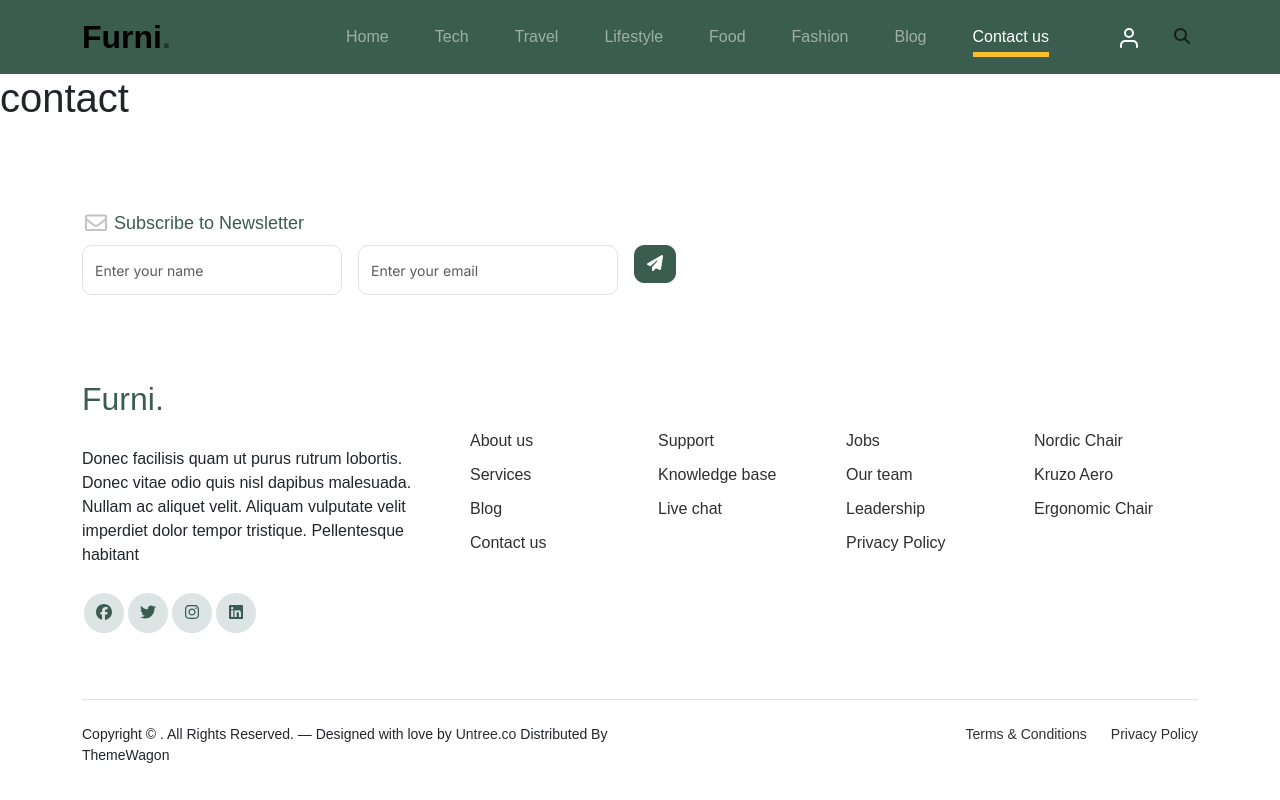
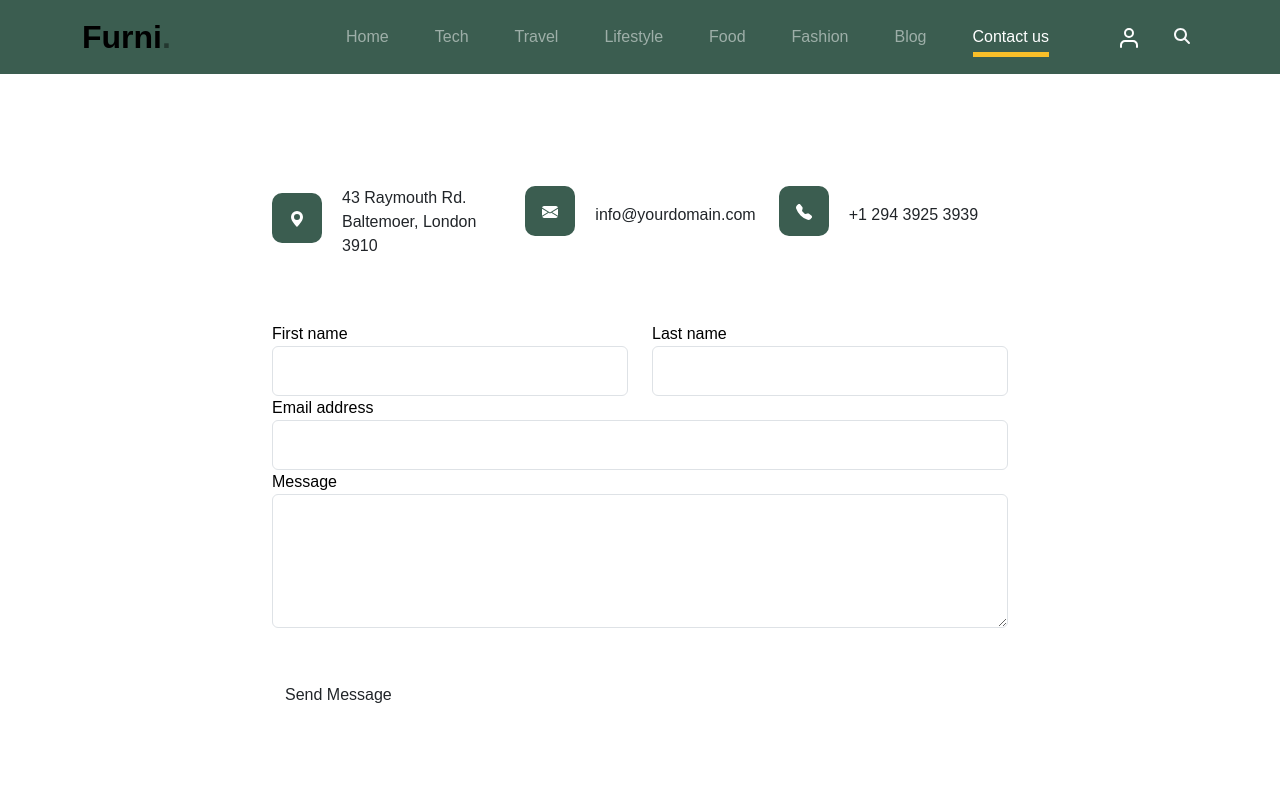
Before and after one commit to Rohitwebd/blog-f, a Next.js app: page /contact in a window 1280 px wide. Shown: the top 800 px of the page. Built offline with nearby package versions, Linux system fonts and the light colour scheme.

Commit message:
post axios ho gya per get nhi ho raha hai to wo kal karunga

```diff
--- a/src/app/(components)/Schema/page.js
+++ b/src/app/(components)/Schema/page.js
@@ -7,7 +7,7 @@
 
 export const signupSchema = Yup.object({
   userName: Yup.string().min(2).max(25).required("Please enter your name"),
-  Surname: Yup.string().min(2).max(25).required("Please enter your name"),
+  Surname: Yup.string().min(2).max(25).required("Please enter your surname"),
   email: Yup.string().email().required("Please enter your email"),
   password: Yup.string().min(6).required("Please enter your password"),
 });
--- a/src/app/(components)/blog/page.js
+++ b/src/app/(components)/blog/page.js
@@ -1,5 +1,3 @@
-import { FontAwesomeIcon } from '@fortawesome/react-fontawesome';
-import { faChevronCircleLeft, faChevronCircleRight } from "@fortawesome/free-solid-svg-icons";
 import Testimonial from '@/app/shared/testimonal';
 
 export default function Blog() {
--- a/src/app/(components)/contact/page.js
+++ b/src/app/(components)/contact/page.js
@@ -1,7 +1,95 @@
 export default function Contact() {
   return (
     <>
-<h1>contact</h1>
+{/* <!-- Start Contact Form --> */}
+		<div className="untree_co-section">
+      <div className="container">
+
+        <div className="block">
+          <div className="row justify-content-center">
+            <div className="col-md-8 col-lg-8 pb-4">
+              <div className="row mb-5">
+                <div className="col-lg-4">
+                  <div  className="service no-shadow align-items-center link horizontal d-flex active" data-aos="fade-left" data-aos-delay="0">
+                    <div className="service-icon color-1 mb-4">
+                      <svg xmlns="http://www.w3.org/2000/svg" width="16" height="16" fill="currentColor" className="bi bi-geo-alt-fill" viewBox="0 0 16 16">
+                        <path d="M8 16s6-5.686 6-10A6 6 0 0 0 2 6c0 4.314 6 10 6 10zm0-7a3 3 0 1 1 0-6 3 3 0 0 1 0 6z"/>
+                      </svg>
+                    </div>
+                    <div className="service-contents">
+                      <p>43 Raymouth Rd. Baltemoer, London 3910</p>
+                    </div>
+                  </div>
+                </div>
+
+                <div className="col-lg-4">
+                  <div  className="service no-shadow align-items-center link horizontal d-flex active" data-aos="fade-left" data-aos-delay="0">
+                    <div className="service-icon color-1 mb-4">
+                      <svg xmlns="http://www.w3.org/2000/svg" width="16" height="16" fill="currentColor" className="bi bi-envelope-fill" viewBox="0 0 16 16">
+                        <path d="M.05 3.555A2 2 0 0 1 2 2h12a2 2 0 0 1 1.95 1.555L8 8.414.05 3.555zM0 4.697v7.104l5.803-3.558L0 4.697zM6.761 8.83l-6.57 4.027A2 2 0 0 0 2 14h12a2 2 0 0 0 1.808-1.144l-6.57-4.027L8 9.586l-1.239-.757zm3.436-.586L16 11.801V4.697l-5.803 3.546z"/>
+                      </svg>
+                    </div>
+                    <div className="service-contents">
+                      <p>info@yourdomain.com</p>
+                    </div>
+                  </div>
+                </div>
+
+                <div className="col-lg-4">
+                  <div  className="service no-shadow align-items-center link horizontal d-flex active" data-aos="fade-left" data-aos-delay="0">
+                    <div className="service-icon color-1 mb-4">
+                      <svg xmlns="http://www.w3.org/2000/svg" width="16" height="16" fill="currentColor" className="bi bi-telephone-fill" viewBox="0 0 16 16">
+                        <path fillRule="evenodd" d="M1.885.511a1.745 1.745 0 0 1 2.61.163L6.29 2.98c.329.423.445.974.315 1.494l-.547 2.19a.678.678 0 0 0 .178.643l2.457 2.457a.678.678 0 0 0 .644.178l2.189-.547a1.745 1.745 0 0 1 1.494.315l2.306 1.794c.829.645.905 1.87.163 2.611l-1.034 1.034c-.74.74-1.846 1.065-2.877.702a18.634 18.634 0 0 1-7.01-4.42 18.634 18.634 0 0 1-4.42-7.009c-.362-1.03-.037-2.137.703-2.877L1.885.511z"/>
+                      </svg>
+                    </div>
+                    <div className="service-contents">
+                      <p>+1 294 3925 3939</p>
+                    </div>
+
+                  </div>
+
+                </div>
+              </div>
+
+              <form>
+                <div className="row">
+                  <div className="col-6">
+                    <div className="form-group">
+                      <label className="text-black" htmlFor="fname">First name</label>
+                      <input type="text" className="form-control" id="fname"/>
+                    </div>
+                  </div>
+                  <div className="col-6">
+                    <div className="form-group">
+                      <label className="text-black" htmlFor="lname">Last name</label>
+                      <input type="text" className="form-control" id="lname"/>
+                    </div>
+                  </div>
+                </div>
+                <div className="form-group">
+                  <label className="text-black" htmlFor="email">Email address</label>
+                  <input type="email" className="form-control" id="email"/>
+                </div>
+
+                <div className="form-group mb-5">
+                  <label className="text-black" htmlFor="message">Message</label>
+                  <textarea name="" className="form-control" id="message" cols="30" rows="5"></textarea>
+                </div>
+
+                <button type="submit" className="btn">Send Message</button>
+              </form>
+
+
+            </div>
+
+          </div>
+
+        </div>
+
+      </div>
+    </div>
+
+  {/* <!-- End Contact Form --> */}
     </>
 
   );
--- a/src/app/shared/header.js
+++ b/src/app/shared/header.js
@@ -2,7 +2,7 @@
 import Link from "next/link";
 import { usePathname } from "next/navigation";
 import { FontAwesomeIcon } from '@fortawesome/react-fontawesome';
-import { faSearch } from '@fortawesome/free-solid-svg-icons';
+import { faCross, faSearch, faXmark } from '@fortawesome/free-solid-svg-icons';
 // import {} from '@fortawesome/free-brands-svg-icons'
 import React, { useState } from 'react';
 
@@ -27,7 +27,6 @@
                     <button className="navbar-toggler" type="button" data-bs-toggle="collapse" data-bs-target="#navbarsFurni" aria-controls="navbarsFurni" aria-expanded="false" aria-label="Toggle navigation">
                         <span className="navbar-toggler-icon"></span>
                     </button>
-                    <FontAwesomeIcon icon="fa-regular fa-circle-xmark" />
                     <div className="collapse navbar-collapse" id="navbarsFurni">
                         <ul className="custom-navbar-nav navbar-nav ms-auto mb-2 mb-md-0">
                             <li className={pathname === "/" ? "active" : ""}>
@@ -45,7 +44,7 @@
 
                         <ul className="custom-navbar-cta navbar-nav mb-2 mb-md-0 ms-5">
                             <li><Link className="nav-link" href={"/login"}><img src="images/user.svg" /></Link></li>
-                            <li><button className="nav-link" onClick={toggle}><FontAwesomeIcon icon={faSearch} /></button></li>
+                            <li><button className="nav-link text-light" onClick={toggle}><FontAwesomeIcon icon={faSearch} /></button></li>
                         </ul>
                     </div>
                 </div>
@@ -58,11 +57,11 @@
                         <div className="row py-2">
                             <div className="col-md-9">
                                 <div className="boxContent">
-                                    <input className="search-bar" />
+                                    <input className="search-bar" placeholder="  Search" />
                                 </div>
                             </div>
                             <div className="col-md-3">
-
+                               <a className="text-danger fa-2x" onClick={toggle}><FontAwesomeIcon icon={faXmark} /></a>
                             </div>
                         </div>
                     </div>
```
Also changed, not shown: src/app/(components)/login/page.js (+11 -3 lines).
